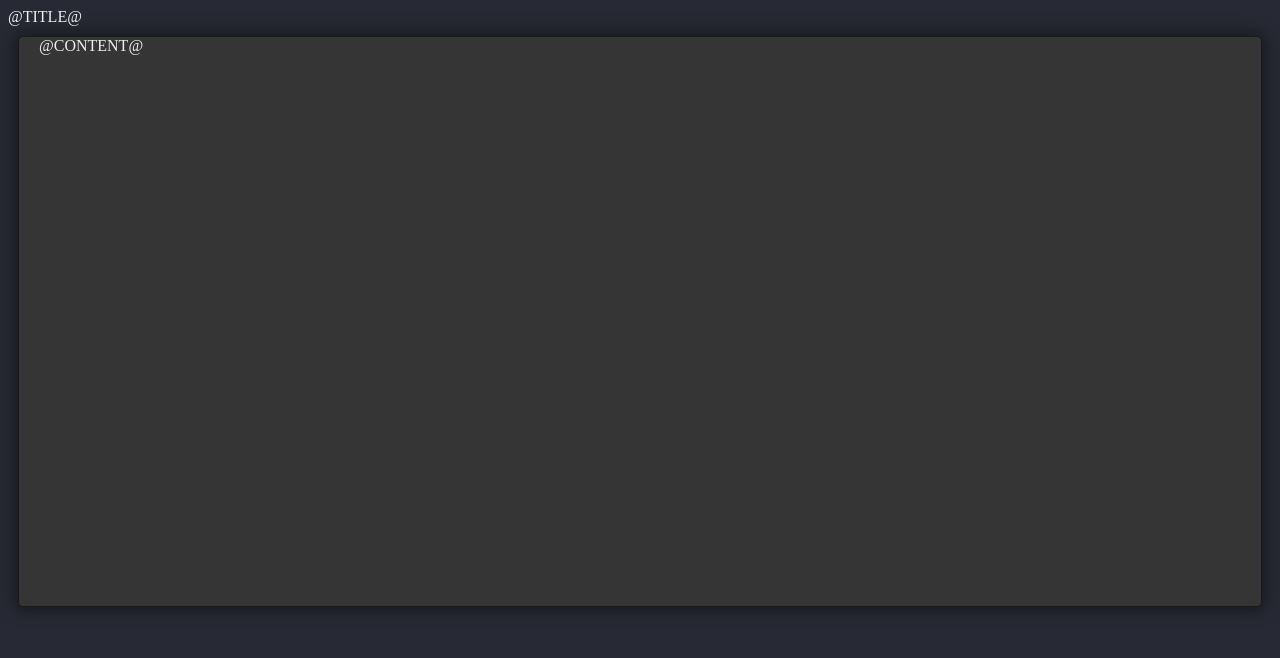
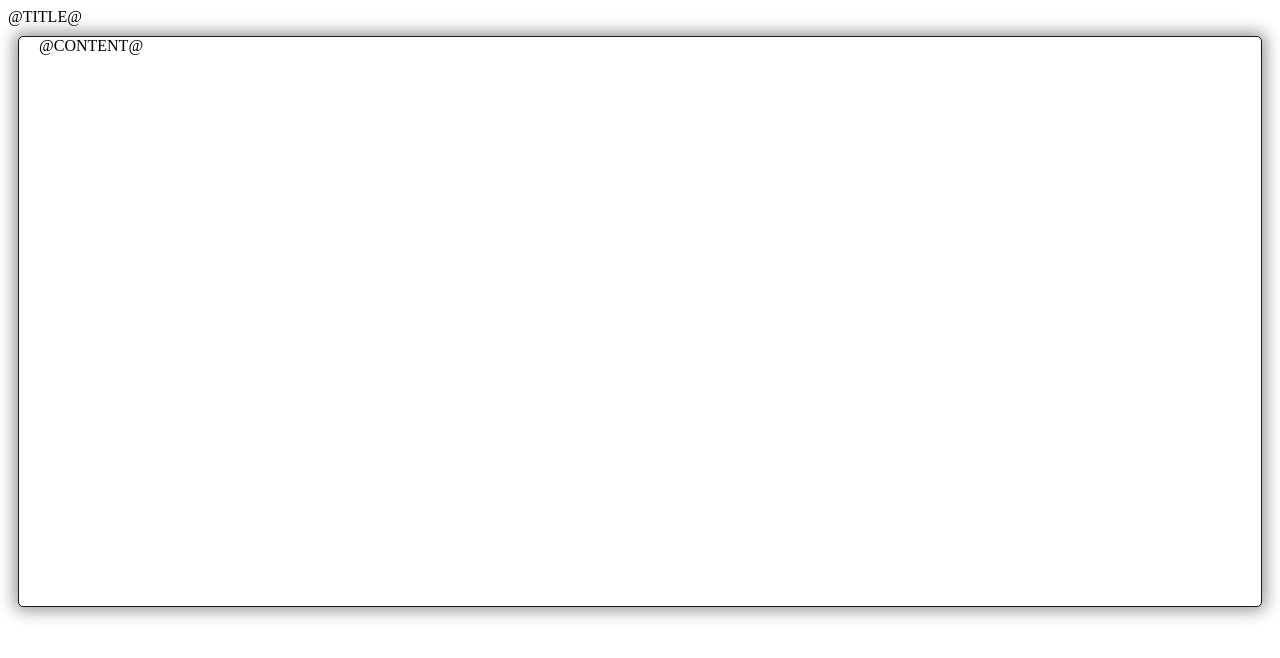
Before and after one commit to turkman-linux/turkman-linux.github.io, a plain HTML site: page res/template.html in a window 1280 px wide. Drawn offline with Linux system fonts and the light colour scheme; files that its build step writes are made by us from their sources.

Commit message:
Update main.css

```diff
--- a/res/main.css
+++ b/res/main.css
@@ -1,12 +1,12 @@
 body {
-    background: #272A34;
-    color: #ededed;
+    background: #ffffff;
+    color: #000000;
 }
 .content {
     margin: 10px;
     padding-left: 20px;
     padding-right: 20px;
-    background: #353535;
+    background: #ffffff;
     padding-bottom: 20px;
     border-radius: 5px;
     min-height: 70%;
```
